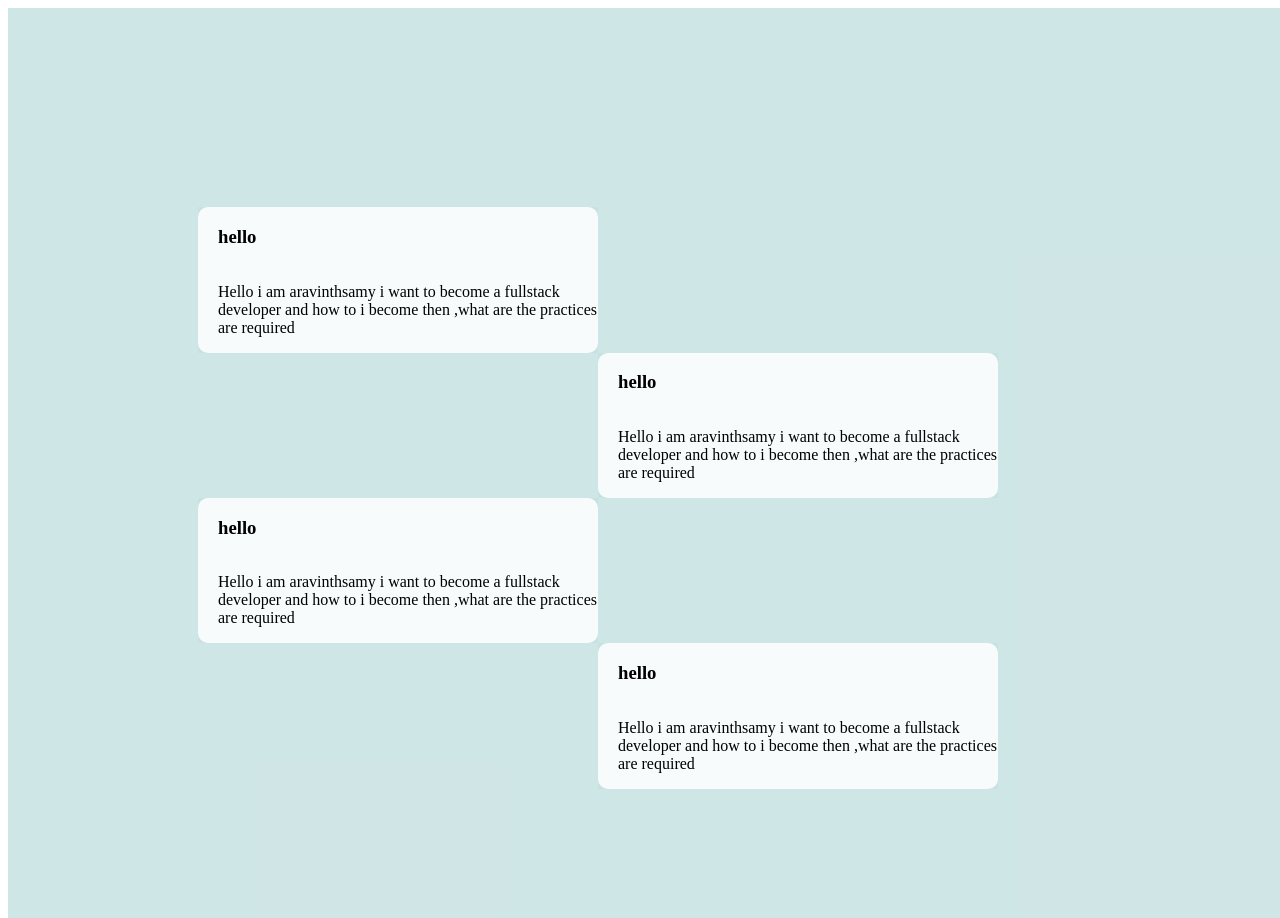
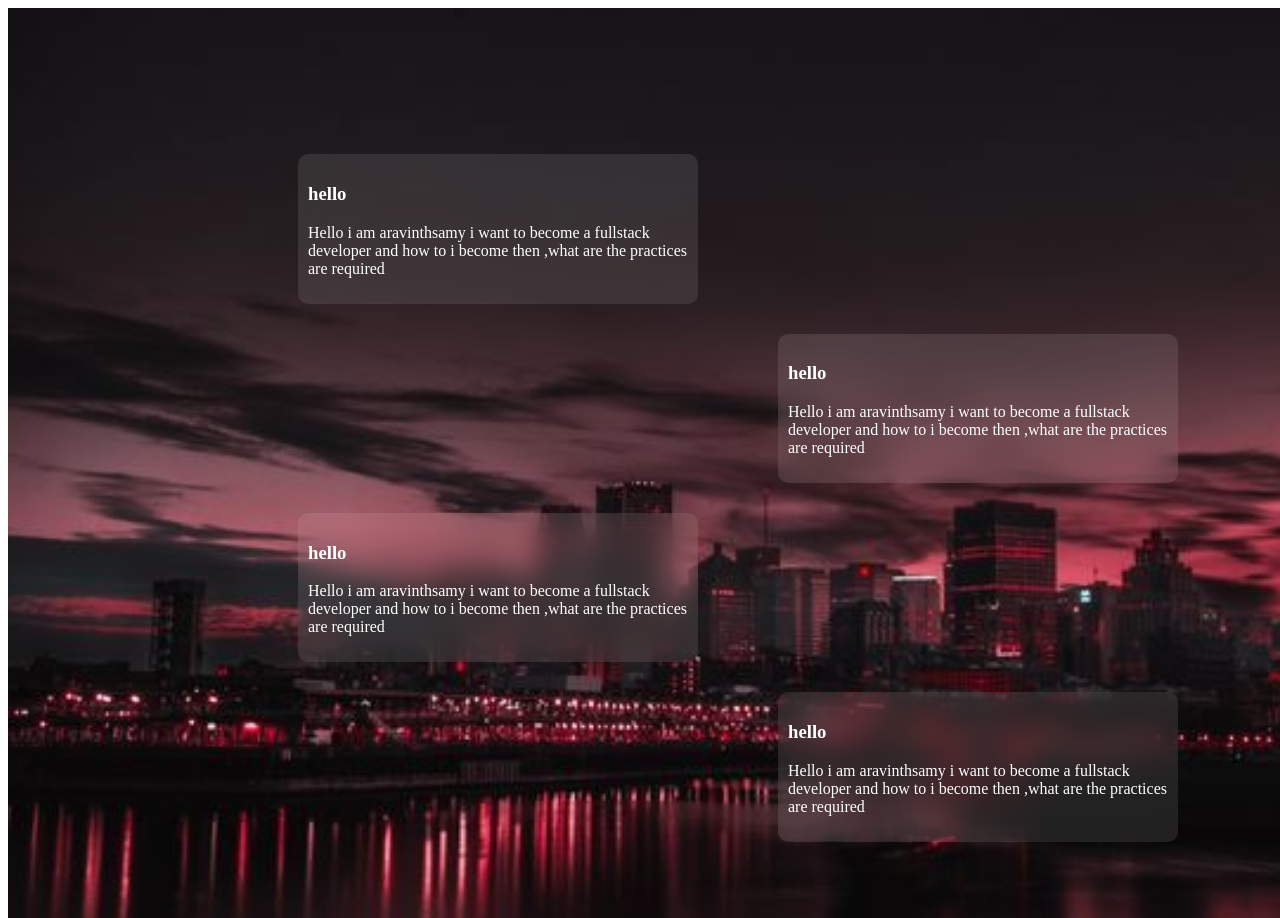
Before and after one commit to aravinthsamyt/changelog, a plain HTML site: page index.html in a window 1280 px wide. Shown: the top 918 px of the page. Drawn offline with Linux system fonts and the light colour scheme.

Commit message:
second update

```diff
--- a/index.html
+++ b/index.html
@@ -7,7 +7,8 @@
     <link rel="stylesheet" href="style.css">
 </head>
 <body>
-    <div class="container">
+
+    <div class="c1">
         <div class="container-left">
             <div class="textbox">
                 <h3>hello</h3>
@@ -33,5 +34,6 @@
             </div>
         </div>
     </div>
+
 </body>
 </html>
--- a/style.css
+++ b/style.css
@@ -1,5 +1,12 @@
-.container{
-    background-color: rgba(200, 226, 226, 0.86);
+.c1{
+     margin: 0;
+  height: 100vh;
+  width:100px;
+
+    background-image: url("c1.jpeg");
+    background-size: cover;
+    background-position: center;
+    background-repeat: no-repeat;
     display: flex;
     position: absolute;
     flex-direction: column;
@@ -7,26 +14,29 @@
     padding: 90px;
     width:100%;
     height:100%;
+    gap: 30px;
 
 }
 .container-left{
-        background-color: rgba(200, 226, 226, 0.86);
-        display: flex;
-        width:400px;
-        margin-left:100px;
+
+    width:400px;
+    border-radius: 10px;
+    padding-left:200px;
+
 }
 .container-right{
-        background-color: rgba(200, 226, 226, 0.86);
-        display: flex;
-        width:400px;
-        margin-left:500px;
+
+    width:400px;
+    border-radius: 10px;
+    padding-left:680px;
+
 }
+.textbox{
 
-.textbox{
-    background-color: rgba(255, 255, 255, 0.86);
     border-radius: 10px;
-    padding: 0px 0px 0px 20px;
-    width:400px;
-    display: flex;
-    flex-direction: column;
+    padding:10px;
+    color:white;
+      background: rgba(255, 255, 255, 0.1);
+  backdrop-filter: blur(15px);
+  -webkit-backdrop-filter: blur(15px);
 }
```
Also changed, not shown: a1.jpeg (added), a2.jpeg (added), c1.jpeg (added), n1.jpeg (added).
